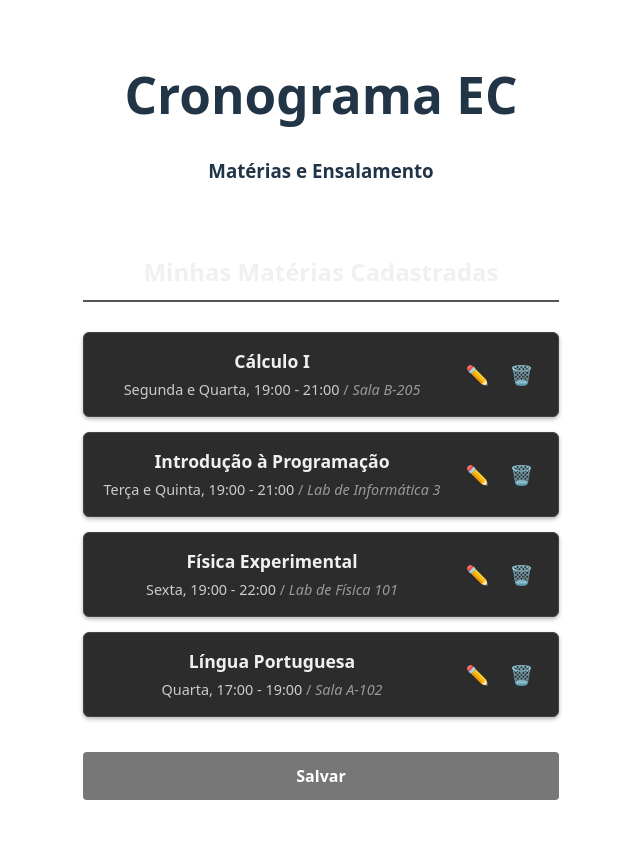
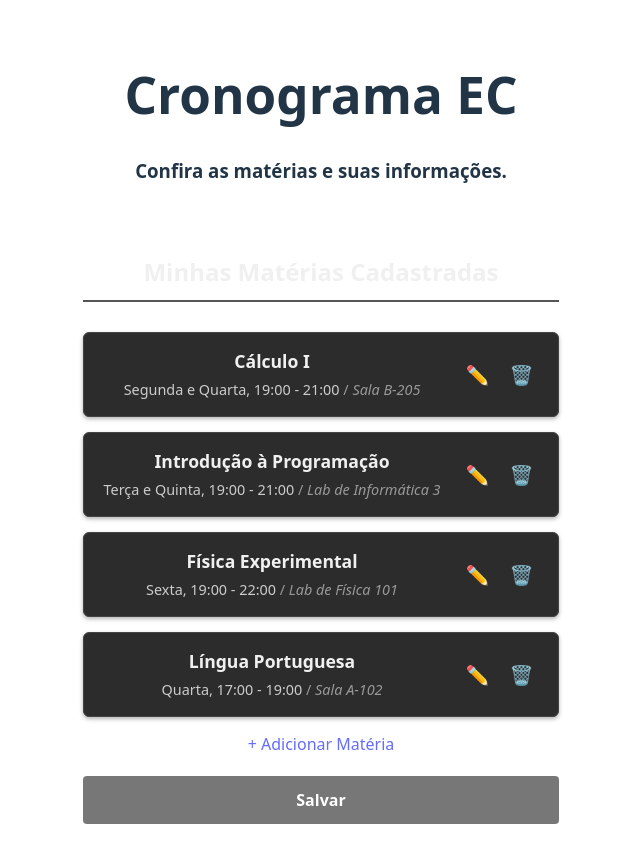
Before and after one commit to ana-borowsky/cronograma-educacional-react, a React app in the folder frontend/: page /courselist in a window 1280 px wide. Shown: the top 862 px of the page, without its empty margins (319-959 px from the left). Built offline with nearby package versions, Linux system fonts and the light colour scheme; the HTML template or start-up script is replaced by a standard one.

Commit message:
Adiciona botão de adicionar uma nova disciplina na página das disciplinas, e altera o subtítulo

```diff
--- a/frontend/src/pages/CourseList.jsx
+++ b/frontend/src/pages/CourseList.jsx
@@ -3,7 +3,7 @@ import { Link } from "react-router-dom"
 
 const CourseList = () => {
   return (
-    <Layout subtitle="Matérias e Ensalamento">
+    <Layout subtitle="Confira as matérias e suas informações.">
       <div className="course-list-container">
         <h2>Minhas Matérias Cadastradas</h2>
 
@@ -74,6 +74,11 @@ const CourseList = () => {
             </div>
           </div>
         </div>
+
+        <Link className="add-course-button">
+          + Adicionar Matéria
+        </Link>
+
         <Link to="/syllabus" className="auth-link">
           Salvar
         </Link>
```
